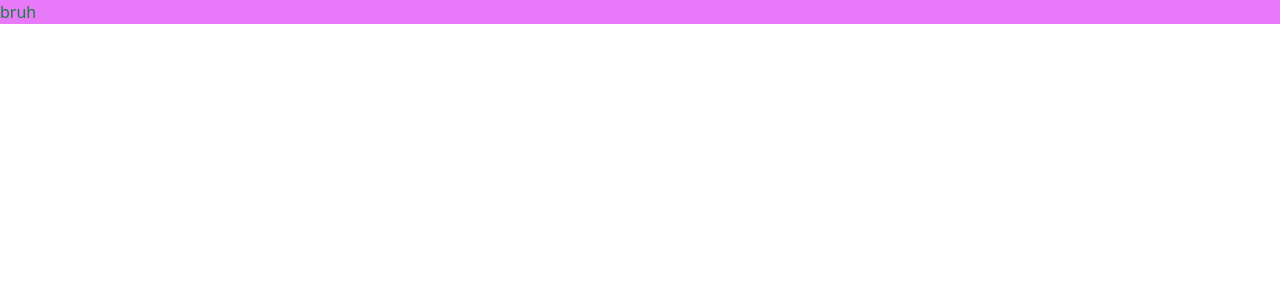
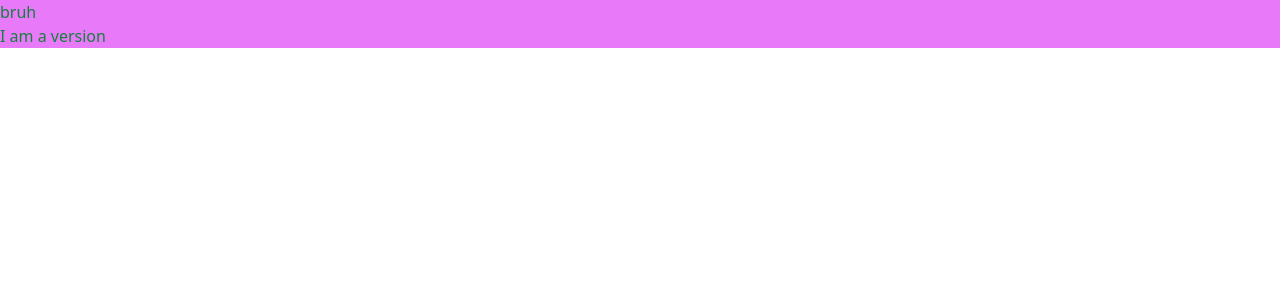
Before and after one commit to joseph0x45/nvm-gui, a React (Vite) app: page / in a window 1280 px wide. Shown: the top 300 px of the page. Built offline with nearby package versions, Linux system fonts and the light colour scheme.

Commit message:
added home screen components

```diff
--- a/src/App.tsx
+++ b/src/App.tsx
@@ -1,7 +1,7 @@
 import { useState } from 'react'
 import reactLogo from './assets/react.svg'
 import { invoke } from '@tauri-apps/api/tauri'
-
+import VersionTile from './components/version_tile'
 
 function App() {
   const [count, setCount] = useState(0)
@@ -12,7 +12,8 @@ function App() {
   }
   return (
     <div className=' text-green-700 bg-fuchsia-400' onClick={run} >
-      bruh
+      bruh <br />
+      <VersionTile/>
     </div>
   )
 }
--- /dev/null
+++ b/src/components/version_tile.tsx
@@ -0,0 +1,9 @@
+export default function VersionTile(){
+    return(
+        <>
+            <div>
+                I am a version
+            </div>
+        </>
+    )
+}
--- /dev/null
+++ b/src/components/welcome.tsx
@@ -0,0 +1,6 @@
+export default function Welcome(){
+    return(
+        <>
+        </>
+    )
+}
```
